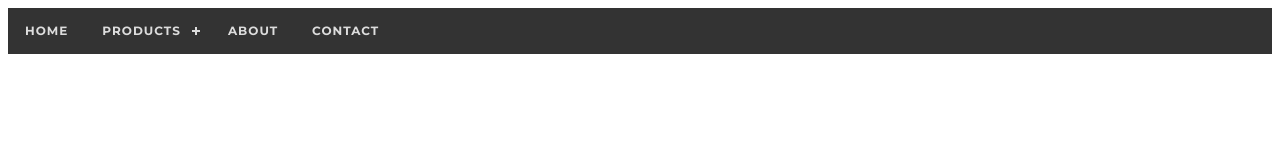
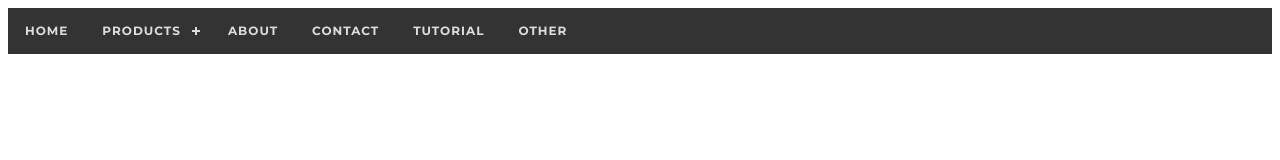
Before and after one commit to chumdola/test, a plain HTML site: page index.html in a window 1280 px wide. Drawn offline with nearby package versions, Linux system fonts and the light colour scheme.

Commit message:
added nav list

```diff
--- a/index.html
+++ b/index.html
@@ -32,6 +32,8 @@
    </li>
    <li><a href='#'>About</a></li>
    <li><a href='#'>Contact</a></li>
+      <li><a href='#'>Tutorial</a></li>
+   <li><a href='#'>other</a></li>
 </ul>
 </div>
 
```
